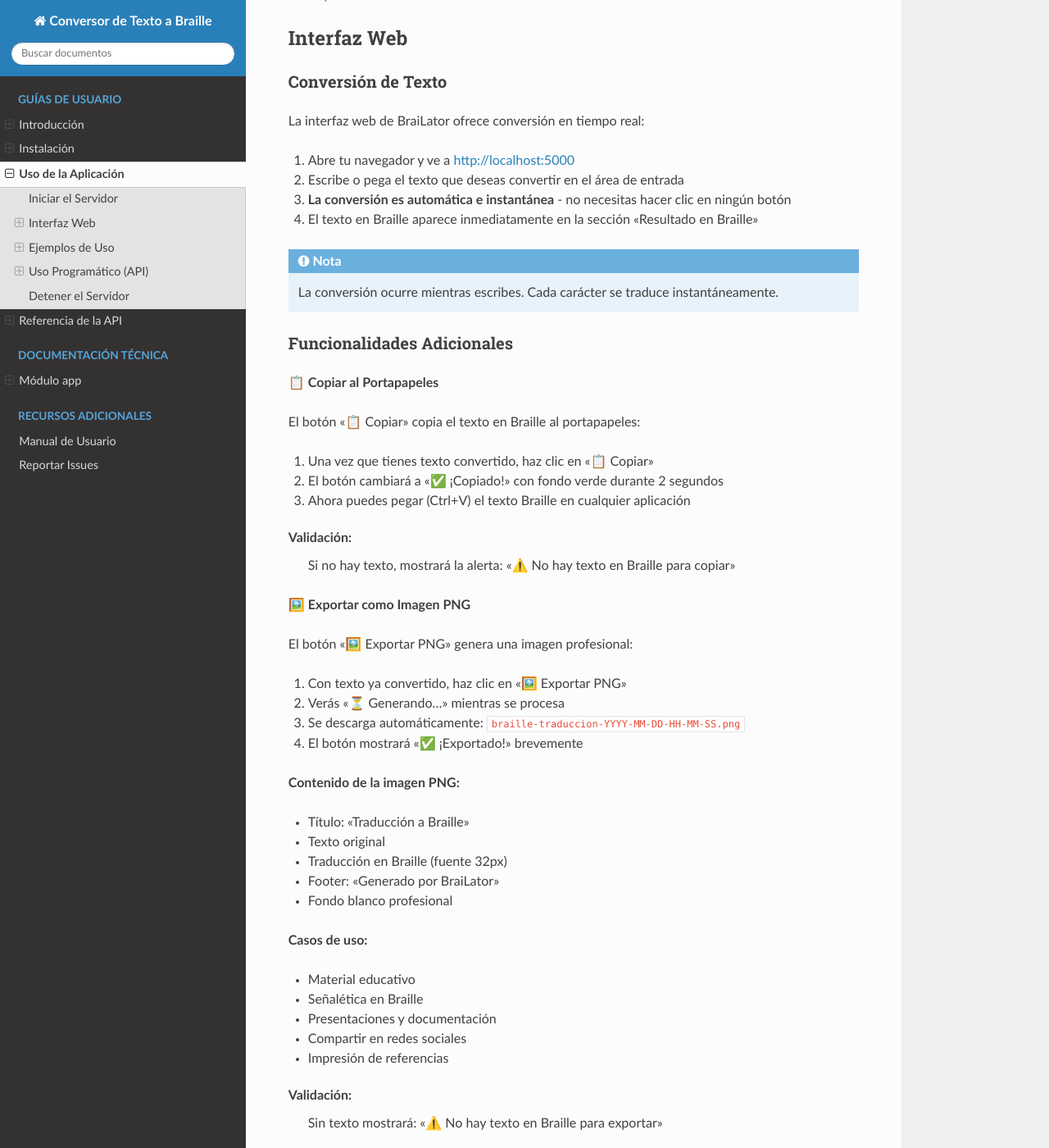
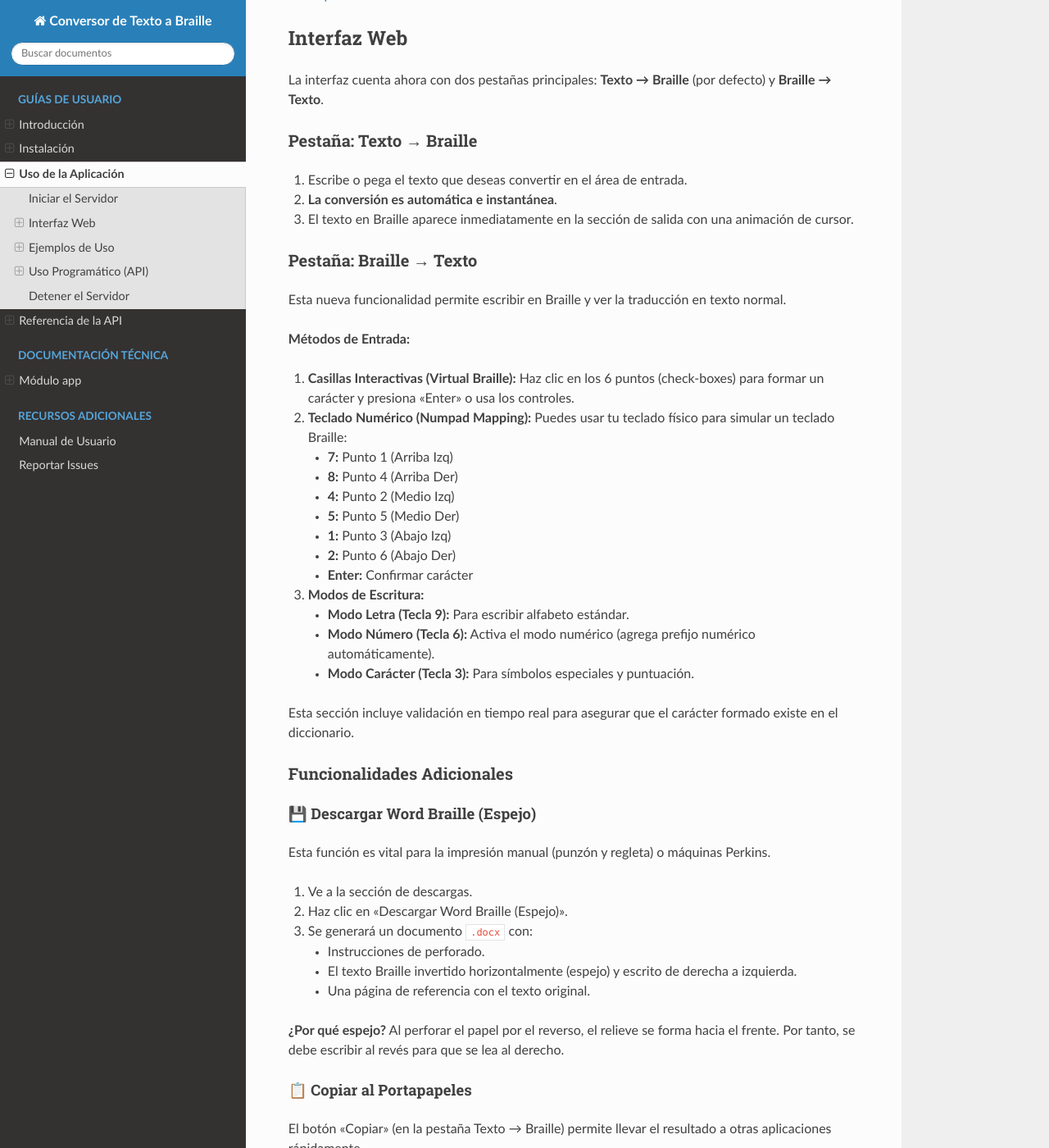
Before and after one commit to Construccion-y-Evolucion-Pry/Braile_checked_web, a Sphinx documentation site: the page built from Documentation/source/uso.rst, in a window 1280 px wide and 1400 px high, scrolled down 535 px. Shown: the whole window at 82% size. Built offline with Sphinx 7.4.7 and the Read the Docs theme 3.1.0, drawn with Linux system fonts in a browser that asks for light colours; some of the changed text lies outside the part shown.

Commit message:
docs: Add comprehensive application usage instructions, API documentation, and general test cases.

```diff
--- a/Documentation/source/uso.rst
+++ b/Documentation/source/uso.rst
@@ -20,75 +20,70 @@ La aplicación se iniciará en modo desarrollo y podrás acceder a ella en:
 Interfaz Web
 ------------
 
-Conversión de Texto
-^^^^^^^^^^^^^^^^^^^
+La interfaz cuenta ahora con dos pestañas principales: **Texto → Braille** (por defecto) y **Braille → Texto**.
 
-La interfaz web de BraiLator ofrece conversión en tiempo real:
+Pestaña: Texto → Braille
+^^^^^^^^^^^^^^^^^^^^^^^^
 
-1. Abre tu navegador y ve a http://localhost:5000
-2. Escribe o pega el texto que deseas convertir en el área de entrada
-3. **La conversión es automática e instantánea** - no necesitas hacer clic en ningún botón
-4. El texto en Braille aparece inmediatamente en la sección "Resultado en Braille"
+1. Escribe o pega el texto que deseas convertir en el área de entrada.
+2. **La conversión es automática e instantánea**.
+3. El texto en Braille aparece inmediatamente en la sección de salida con una animación de cursor.
 
-.. note::
-   La conversión ocurre mientras escribes. Cada carácter se traduce instantáneamente.
+Pestaña: Braille → Texto
+^^^^^^^^^^^^^^^^^^^^^^^^
+
+Esta nueva funcionalidad permite escribir en Braille y ver la traducción en texto normal.
+
+**Métodos de Entrada:**
+
+1. **Casillas Interactivas (Virtual Braille):**
+   Haz clic en los 6 puntos (check-boxes) para formar un carácter y presiona "Enter" o usa los controles.
+
+2. **Teclado Numérico (Numpad Mapping):**
+   Puedes usar tu teclado físico para simular un teclado Braille:
+
+   * **7:** Punto 1 (Arriba Izq)
+   * **8:** Punto 4 (Arriba Der)
+   * **4:** Punto 2 (Medio Izq)
+   * **5:** Punto 5 (Medio Der)
+   * **1:** Punto 3 (Abajo Izq)
+   * **2:** Punto 6 (Abajo Der)
+   * **Enter:** Confirmar carácter
+
+3. **Modos de Escritura:**
+
+   * **Modo Letra (Tecla 9):** Para escribir alfabeto estándar.
+   * **Modo Número (Tecla 6):** Activa el modo numérico (agrega prefijo numérico automáticamente).
+   * **Modo Carácter (Tecla 3):** Para símbolos especiales y puntuación.
+
+Esta sección incluye validación en tiempo real para asegurar que el carácter formado existe en el diccionario.
 
 Funcionalidades Adicionales
 ^^^^^^^^^^^^^^^^^^^^^^^^^^^^
 
+💾 **Descargar Word Braille (Espejo)**
+""""""""""""""""""""""""""""""""""""""
+
+Esta función es vital para la impresión manual (punzón y regleta) o máquinas Perkins.
+
+1. Ve a la sección de descargas.
+2. Haz clic en "Descargar Word Braille (Espejo)".
+3. Se generará un documento ``.docx`` con:
+
+   * Instrucciones de perforado.
+   * El texto Braille invertido horizontalmente (espejo) y escrito de derecha a izquierda.
+   * Una página de referencia con el texto original.
+
+**¿Por qué espejo?** Al perforar el papel por el reverso, el relieve se forma hacia el frente. Por tanto, se debe escribir al revés para que se lea al derecho.
+
 📋 **Copiar al Portapapeles**
+"""""""""""""""""""""""""""""
 
-El botón "📋 Copiar" copia el texto en Braille al portapapeles:
-
-1. Una vez que tienes texto convertido, haz clic en "📋 Copiar"
-2. El botón cambiará a "✅ ¡Copiado!" con fondo verde durante 2 segundos
-3. Ahora puedes pegar (Ctrl+V) el texto Braille en cualquier aplicación
-
-**Validación:**
-   Si no hay texto, mostrará la alerta: "⚠️ No hay texto en Braille para copiar"
+El botón "Copiar" (en la pestaña Texto → Braille) permite llevar el resultado a otras aplicaciones rápidamente.
 
 🖼️ **Exportar como Imagen PNG**
-
-El botón "🖼️ Exportar PNG" genera una imagen profesional:
-
-1. Con texto ya convertido, haz clic en "🖼️ Exportar PNG"
-2. Verás "⏳ Generando..." mientras se procesa
-3. Se descarga automáticamente: ``braille-traduccion-YYYY-MM-DD-HH-MM-SS.png``
-4. El botón mostrará "✅ ¡Exportado!" brevemente
-
-**Contenido de la imagen PNG:**
-
-* Título: "Traducción a Braille"
-* Texto original
-* Traducción en Braille (fuente 32px)
-* Footer: "Generado por BraiLator"
-* Fondo blanco profesional
-
-**Casos de uso:**
-
-* Material educativo
-* Señalética en Braille
-* Presentaciones y documentación
-* Compartir en redes sociales
-* Impresión de referencias
-
-**Validación:**
-   Sin texto mostrará: "⚠️ No hay texto en Braille para exportar"
-
-Navegación
-^^^^^^^^^^
-
-**Secciones disponibles:**
-
-* **Inicio** (``/``): Conversor principal
-* **Contexto** (``/contexto``): Información sobre Braille
-* **Sobre Nosotros** (``/sobre-nosotros``): Equipo de desarrollo
-
-Atajos de Teclado
-^^^^^^^^^^^^^^^^^
-
-* **Escritura continua**: La conversión es automática, simplemente escribe
-
+"""""""""""""""""""""""""""""""
+Genera una imagen compartible con diseño profesional que incluye el texto original y su traducción.
 
 Ejemplos de Uso
 ---------------
```
Also changed, not shown: Documentation/casos_de_prueba_general.md (+55 -59 lines), Documentation/manual_de_usuario.md (+39 -21 lines), Documentation/source/app.rst (+46 -66 lines).
